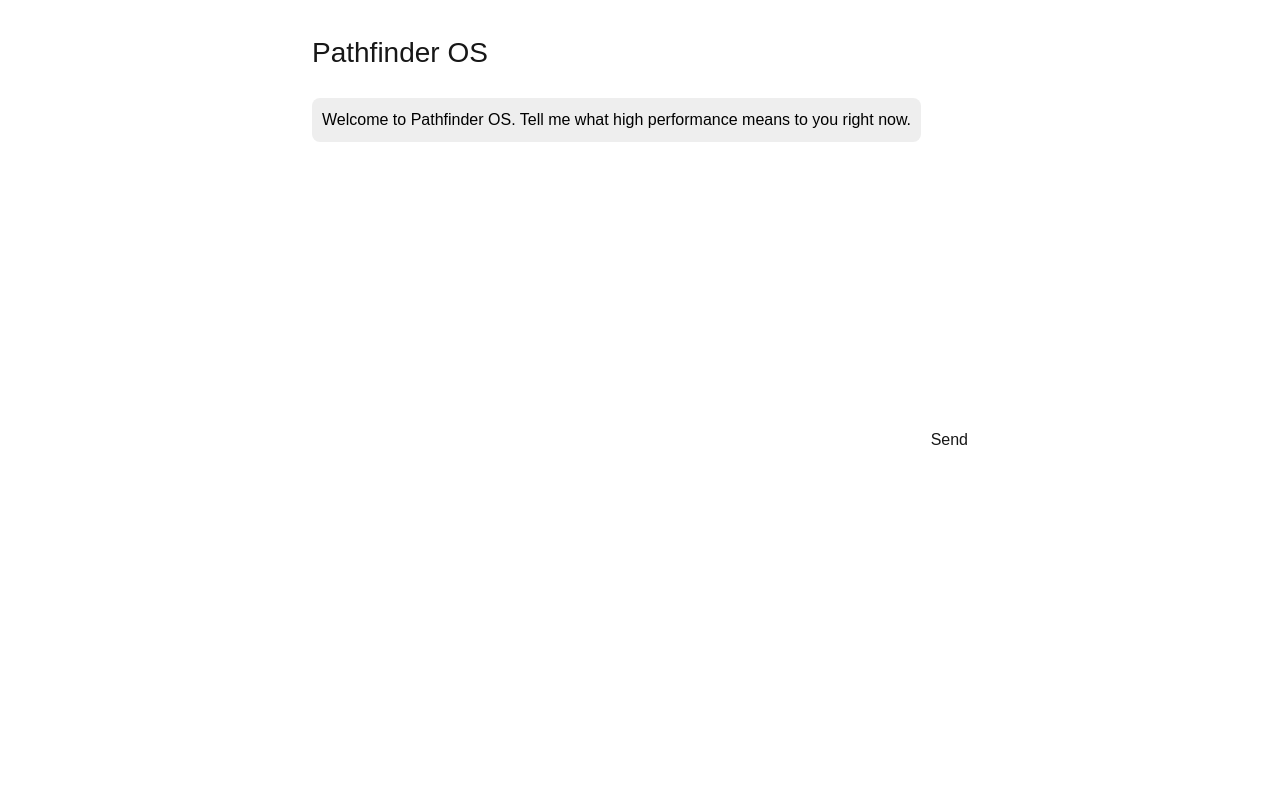
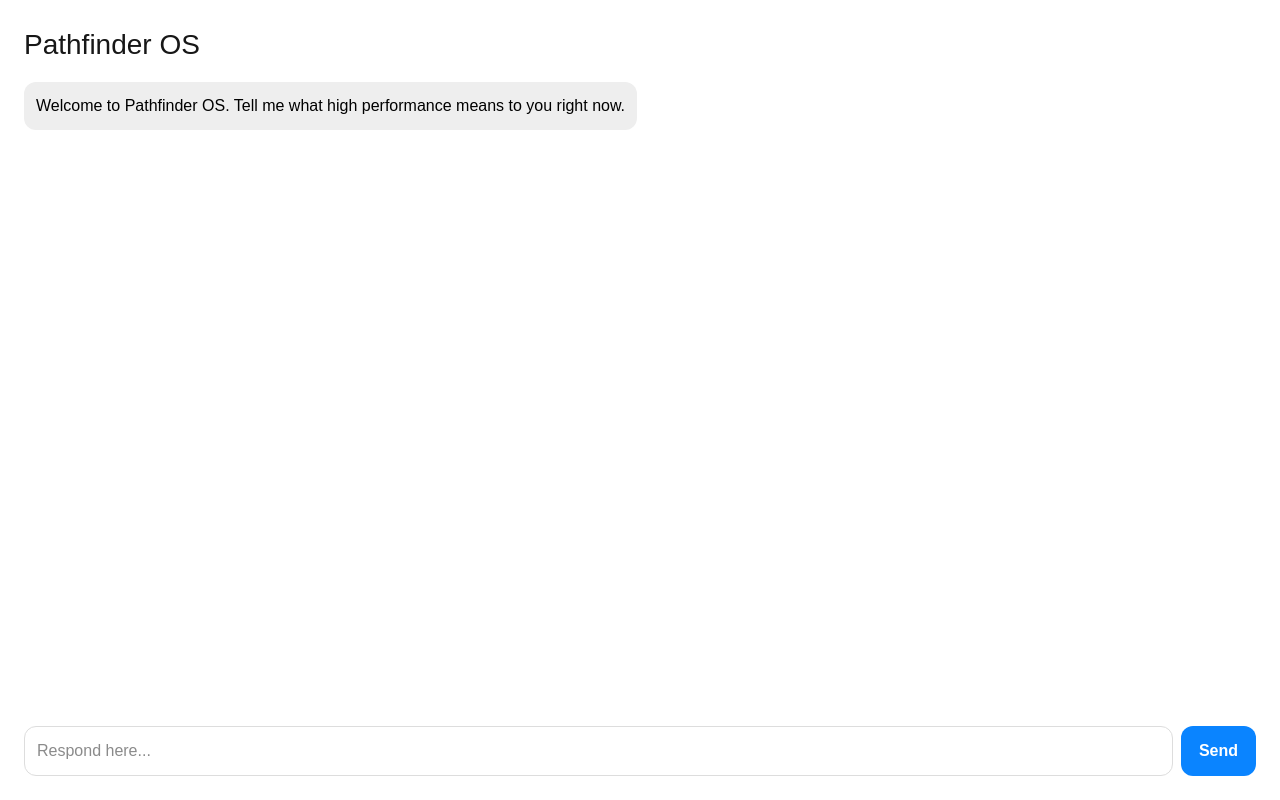
Before and after one commit to sb91coach/UPDE, a Next.js app: page /u/1 in a window 1280 px wide. Built offline with nearby package versions, Linux system fonts and the light colour scheme.

Commit message:
fix layout and input positioning

```diff
--- a/app/u/[id]/page.tsx
+++ b/app/u/[id]/page.tsx
@@ -10,55 +10,86 @@ type Message = {
 const INITIAL_MESSAGE =
   "Welcome to Pathfinder OS. Tell me what high performance means to you right now.";
 
-const FOLLOW_UP_MESSAGE =
-  "Understood. What constraints in your current lifestyle are limiting that performance?";
-
-export default function Page() {
+export default function UserPage() {
   const [messages, setMessages] = useState<Message[]>([
     { role: "assistant", content: INITIAL_MESSAGE },
   ]);
   const [input, setInput] = useState("");
   const [loading, setLoading] = useState(false);
 
-  function sendMessage() {
+  async function sendMessage() {
     if (!input.trim()) return;
 
-    const userMessage: Message = {
-      role: "user",
-      content: input,
-    };
-
-    const newMessages: Message[] = [...messages, userMessage];
+    const newMessages: Message[] = [
+      ...messages,
+      { role: "user", content: input },
+    ];
 
     setMessages(newMessages);
     setInput("");
     setLoading(true);
 
-    setTimeout(() => {
-      const assistantMessage: Message = {
-        role: "assistant",
-        content: FOLLOW_UP_MESSAGE,
-      };
+    try {
+      const res = await fetch("/api/profile", {
+        method: "POST",
+        headers: { "Content-Type": "application/json" },
+        body: JSON.stringify({ messages: newMessages }),
+      });
 
-      setMessages([...newMessages, assistantMessage]);
-      setLoading(false);
-    }, 600);
+      const data = await res.json();
+
+      setMessages([
+        ...newMessages,
+        {
+          role: "assistant",
+          content: data.message?.content || "No response.",
+        },
+      ]);
+    } catch {
+      setMessages([
+        ...newMessages,
+        { role: "assistant", content: "Error connecting to AI." },
+      ]);
+    }
+
+    setLoading(false);
   }
 
   return (
-    <div style={{ padding: 32, maxWidth: 720, margin: "0 auto" }}>
-      <h1 style={{ fontSize: 28, marginBottom: 24 }}>Pathfinder OS</h1>
+    <div
+      style={{
+        display: "flex",
+        flexDirection: "column",
+        height: "100vh",
+        padding: 24,
+      }}
+    >
+      <h1 style={{ fontSize: 28, marginBottom: 16 }}>Pathfinder OS</h1>
 
-      <div style={{ minHeight: 300, marginBottom: 20 }}>
+      <div
+        style={{
+          flex: 1,
+          overflowY: "auto",
+          marginBottom: 16,
+        }}
+      >
         {messages.map((m, i) => (
-          <div key={i} style={{ marginBottom: 12 }}>
+          <div
+            key={i}
+            style={{
+              marginBottom: 12,
+              textAlign: m.role === "user" ? "right" : "left",
+            }}
+          >
             <div
               style={{
-                padding: 10,
-                borderRadius: 8,
-                background: m.role === "user" ? "#0A84FF" : "#eee",
+                display: "inline-block",
+                padding: 12,
+                borderRadius: 12,
+                background:
+                  m.role === "user" ? "#0A84FF" : "#eee",
                 color: m.role === "user" ? "white" : "black",
-                display: "inline-block",
+                maxWidth: "80%",
               }}
             >
               {m.content}
@@ -71,9 +102,26 @@ export default function Page() {
         <input
           value={input}
           onChange={(e) => setInput(e.target.value)}
-          style={{ flex: 1, padding: 10 }}
+          placeholder="Respond here..."
+          style={{
+            flex: 1,
+            padding: 12,
+            borderRadius: 12,
+            border: "1px solid #ddd",
+          }}
         />
-        <button onClick={sendMessage} disabled={loading}>
+        <button
+          onClick={sendMessage}
+          disabled={loading}
+          style={{
+            padding: "12px 18px",
+            borderRadius: 12,
+            border: "none",
+            background: "#0A84FF",
+            color: "white",
+            fontWeight: 600,
+          }}
+        >
           {loading ? "Thinking..." : "Send"}
         </button>
       </div>
```
